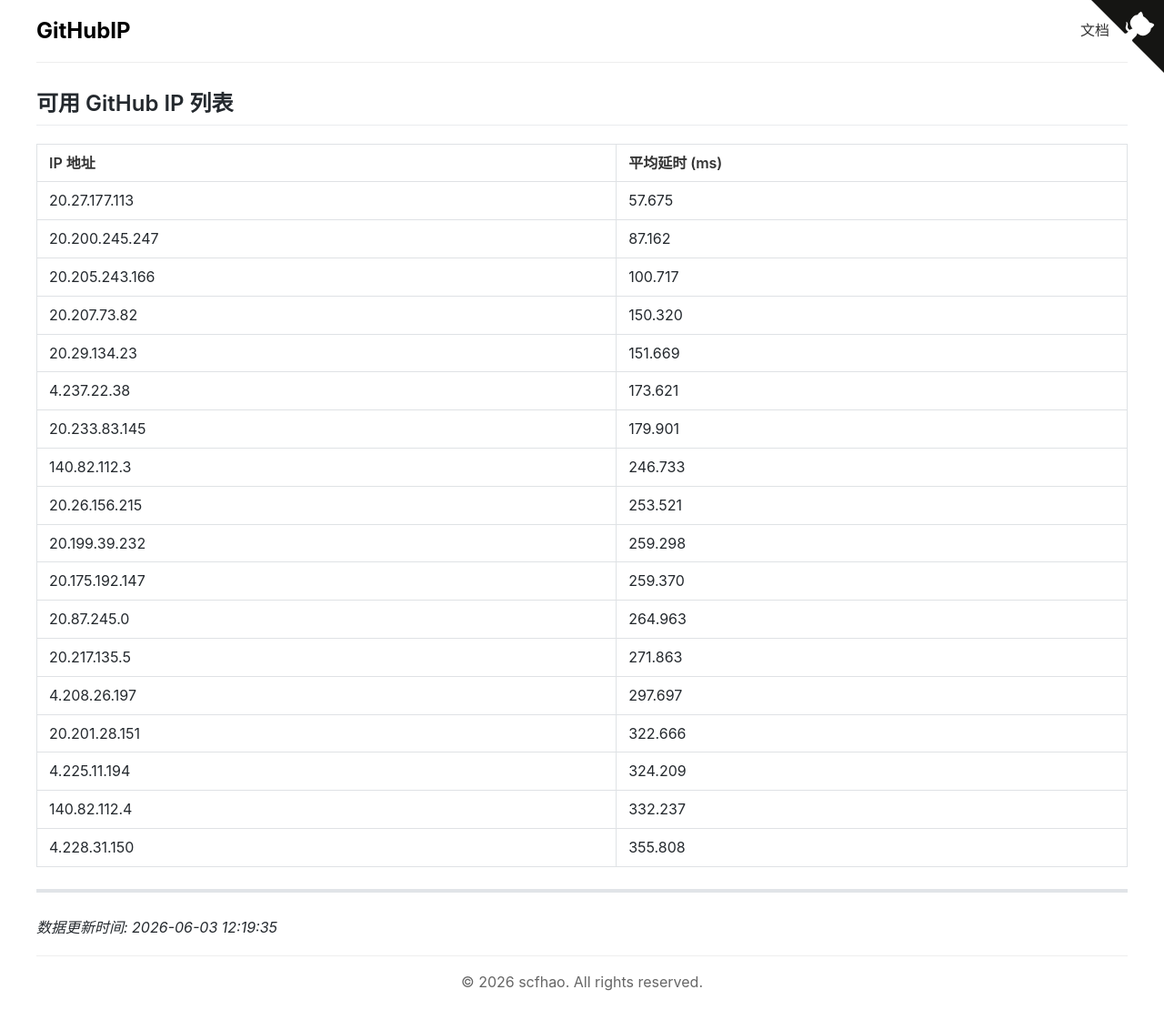
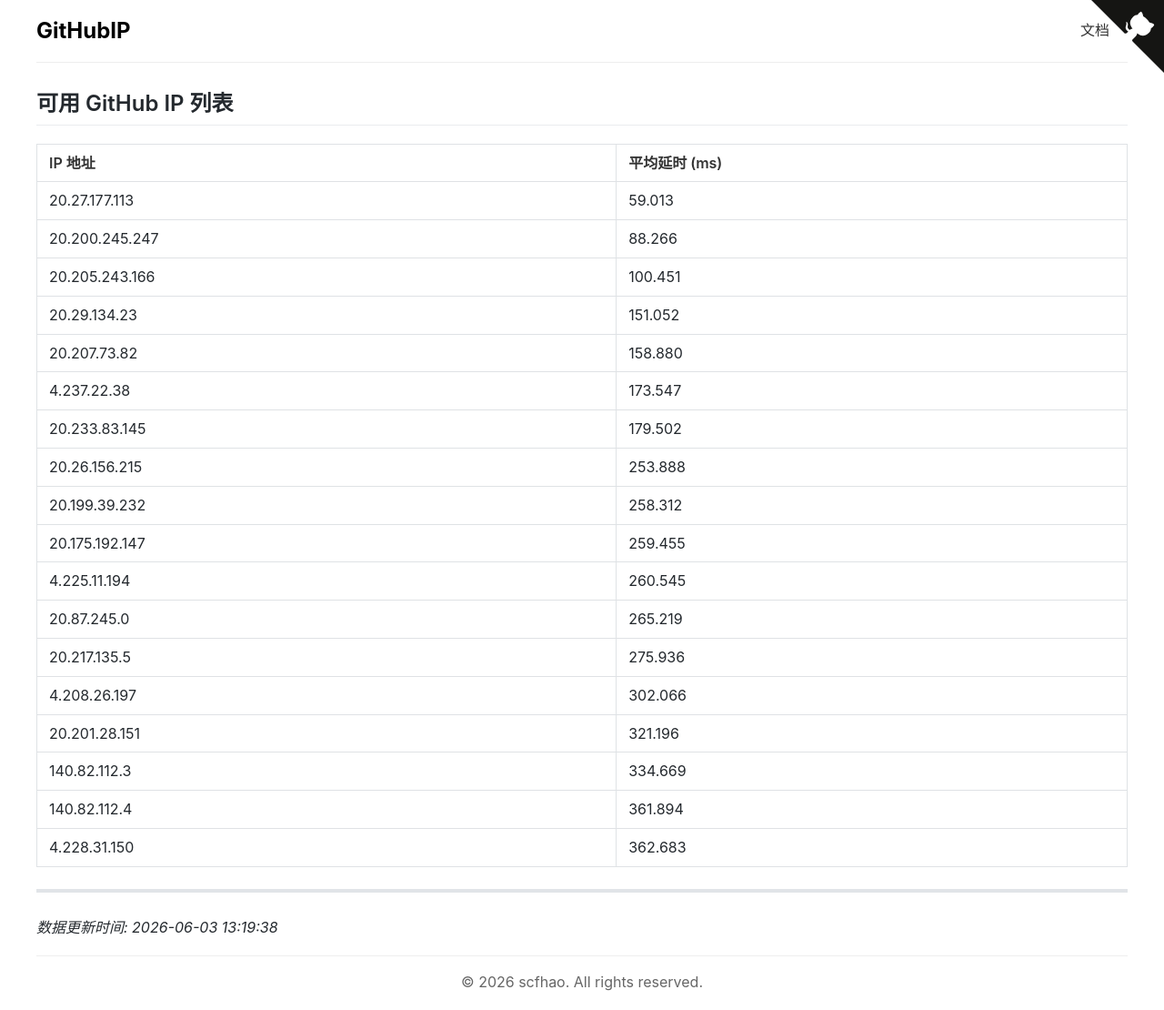
Before and after one commit to scfhao/GitHubIP, a Jekyll site: the page built from index.md, in a window 1280 px wide. Shown: the whole page at 91% size. Built offline with Jekyll 4.4.1, drawn with Linux system fonts in a browser that asks for light colours.

Commit message:
自动脚本执行 - 2026-06-03 13:19:38

```diff
--- a/index.md
+++ b/index.md
@@ -1,32 +1,32 @@
 ---
 layout: home
 title: GitHub IP 列表
-date: 2026-06-03 12:19:35
+date: 2026-06-03 13:19:38
 ---
 
 ## 可用 GitHub IP 列表
 
 | IP 地址 | 平均延时 (ms) |
 |---------|--------------|
-| 20.27.177.113 | 57.675 |
-| 20.200.245.247 | 87.162 |
-| 20.205.243.166 | 100.717 |
-| 20.207.73.82 | 150.320 |
-| 20.29.134.23 | 151.669 |
-| 4.237.22.38 | 173.621 |
-| 20.233.83.145 | 179.901 |
-| 140.82.112.3 | 246.733 |
-| 20.26.156.215 | 253.521 |
-| 20.199.39.232 | 259.298 |
-| 20.175.192.147 | 259.370 |
-| 20.87.245.0 | 264.963 |
-| 20.217.135.5 | 271.863 |
-| 4.208.26.197 | 297.697 |
-| 20.201.28.151 | 322.666 |
-| 4.225.11.194 | 324.209 |
-| 140.82.112.4 | 332.237 |
-| 4.228.31.150 | 355.808 |
+| 20.27.177.113 | 59.013 |
+| 20.200.245.247 | 88.266 |
+| 20.205.243.166 | 100.451 |
+| 20.29.134.23 | 151.052 |
+| 20.207.73.82 | 158.880 |
+| 4.237.22.38 | 173.547 |
+| 20.233.83.145 | 179.502 |
+| 20.26.156.215 | 253.888 |
+| 20.199.39.232 | 258.312 |
+| 20.175.192.147 | 259.455 |
+| 4.225.11.194 | 260.545 |
+| 20.87.245.0 | 265.219 |
+| 20.217.135.5 | 275.936 |
+| 4.208.26.197 | 302.066 |
+| 20.201.28.151 | 321.196 |
+| 140.82.112.3 | 334.669 |
+| 140.82.112.4 | 361.894 |
+| 4.228.31.150 | 362.683 |
 
 ---
 
-*数据更新时间: 2026-06-03 12:19:35*
+*数据更新时间: 2026-06-03 13:19:38*
```
